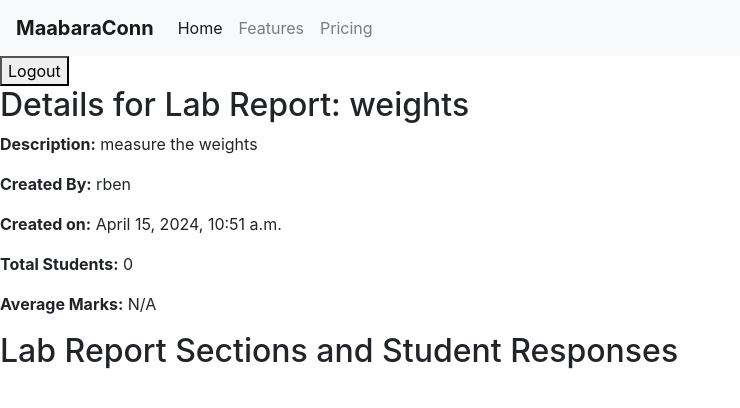
After one commit to RbenMoise/dlab, a Django app: page /users/lab_reports/1/student_grades/ in a window 1280 px wide. The commit adds this page. Shown: the top 408 px of the page, without its empty margins (0-740 px from the left). Run offline with Django 5.2, Linux system fonts and the light colour scheme; data comes from the database, SQL or seed files in the repository; some libraries are stand-ins or nearby versions.

Commit message:
lec can see all students grades

```diff
--- a/maabaraconn/users/admin.py
+++ b/maabaraconn/users/admin.py
@@ -19,7 +19,7 @@ admin.site.register(TemplateSection)
 @admin.register(StudentResponse)
 class StudentResponseAdmin(admin.ModelAdmin):
     list_display = ('id', 'student', 'lab_report',
-                    'section', 'marks_awarded', 'feedback')
+                    'section', 'marks_awarded', 'tech_feedback')
     list_filter = ('lab_report', 'student')
     search_fields = ('student__username',
                      'lab_report__title', 'section__title')
--- a/maabaraconn/users/models.py
+++ b/maabaraconn/users/models.py
@@ -142,9 +142,10 @@ class StudentResponse(models.Model):
     lab_report = models.ForeignKey(
         LabReport, on_delete=models.CASCADE, related_name='responses')
     marks_awarded = models.PositiveIntegerField(default=0)
-    feedback = models.TextField(blank=True)
+    tech_feedback = models.TextField(blank=True)
     lecturer_feedback = models.TextField(blank=True)
     student_feedback = models.TextField(blank=True)
+    submitted_at = models.DateTimeField(auto_now_add=True)
 
     def __str__(self):
         return f"Response by {self.student.username} for {self.section}"
--- /dev/null
+++ b/maabaraconn/users/templates/grading/lab_report_student_grades.html
@@ -0,0 +1,43 @@
+{% extends 'base.html' %} {% block content %}
+<h2>Details for Lab Report: {{ lab_report.title }}</h2>
+<p><strong>Description:</strong> {{ lab_report.description }}</p>
+<p><strong>Created By:</strong> {{ lab_report.creator.username }}</p>
+<p><strong>Created on:</strong> {{ lab_report.submitted_at }}</p>
+<p><strong>Total Students:</strong> {{ student_responses.count }}</p>
+<p><strong>Average Marks:</strong> {{ average_marks|default:"N/A" }}</p>
+
+<h2>Lab Report Sections and Student Responses</h2>
+
+{% for section in lab_report.template.sections.all %}
+<h3>{{ section.title }}</h3>
+<p><strong>Section Type:</strong> {{ section.section_type.name }}</p>
+<p><strong>Marks for this Section:</strong> {{ section.marks }}</p>
+<p>{{ section.content }}</p>
+
+<table>
+  <thead>
+    <tr>
+      <th>Student</th>
+      <th>Response Text</th>
+      <th>Marks Awarded</th>
+      <th>Lecturer Feedback</th>
+      <th>Student Feedback</th>
+      <th>Tech Feedback</th>
+      <th>Submission Date</th>
+    </tr>
+  </thead>
+  <tbody>
+    {% for response in student_responses %} {% if response.section == section %}
+    <tr>
+      <td>{{ response.student.username }}</td>
+      <td>{{ response.response_text }}</td>
+      <td>{{ response.marks_awarded }}</td>
+      <td>{{ response.lecturer_feedback }}</td>
+      <td>{{ response.student_feedback }}</td>
+      <td>{{ response.tech_feedback }}</td>
+      <td>{{ response.submitted_at }}</td>
+    </tr>
+    {% endif %} {% endfor %}
+  </tbody>
+</table>
+{% endfor %} {% endblock %}
--- a/maabaraconn/users/urls.py
+++ b/maabaraconn/users/urls.py
@@ -161,4 +161,6 @@ urlpatterns = [
     path('lab_report/<int:report_id>/section/<int:section_id>/responses/',
          views.view_section_responses, name='view_section_responses'),
 
+    path('lab_reports/<int:lab_report_id>/student_grades/',
+         views.lab_report_student_grades_view, name='lab_report_student_grades'),
 ]
--- a/maabaraconn/users/views.py
+++ b/maabaraconn/users/views.py
@@ -1,3 +1,4 @@
+from django.db.models import Avg
 from .models import LabReport, User, StudentResponse
 from .models import LabReport, TemplateSection, StudentResponse, User
 from .models import LabReport, TemplateSection
@@ -162,6 +163,7 @@ def dashboard(request):
         templates = LabTemplate.objects.all()
         my_lab_reports = LabReport.objects.filter(creator=request.user)
         section_types = SectionType.objects.all()
+        lab_reports = LabReport.objects.all()
         context = {
             'templates': templates,
             'section_types': section_types,
@@ -170,6 +172,7 @@ def dashboard(request):
             'course_id': course_id,
             'courses': courses,
             'lab_reports_to_process': lab_reports_to_process,
+            'lab_reports': lab_reports,
         }
         return render(request, 'users/labtech_dashboard.html', context)
     else:
@@ -933,3 +936,17 @@ def view_student_responses(request):
 
     # Render the template with the data
     return render(request, 'lecturer/view_student_responses.html', {'student_responses_per_section': student_responses_per_section})
+
+
+def lab_report_student_grades_view(request, lab_report_id):
+    lab_report = get_object_or_404(LabReport, id=lab_report_id)
+    student_responses = StudentResponse.objects.filter(
+        lab_report=lab_report).exclude(marks_awarded=None)
+    average_marks = student_responses.aggregate(Avg('marks_awarded'))[
+        'marks_awarded__avg']
+
+    return render(request, 'grading/lab_report_student_grades.html', {
+        'lab_report': lab_report,
+        'student_responses': student_responses,
+        'average_marks': average_marks,
+    })
```
Also changed, not shown: maabaraconn/users/templates/users/labtech_dashboard.html (+9 -0 lines).
